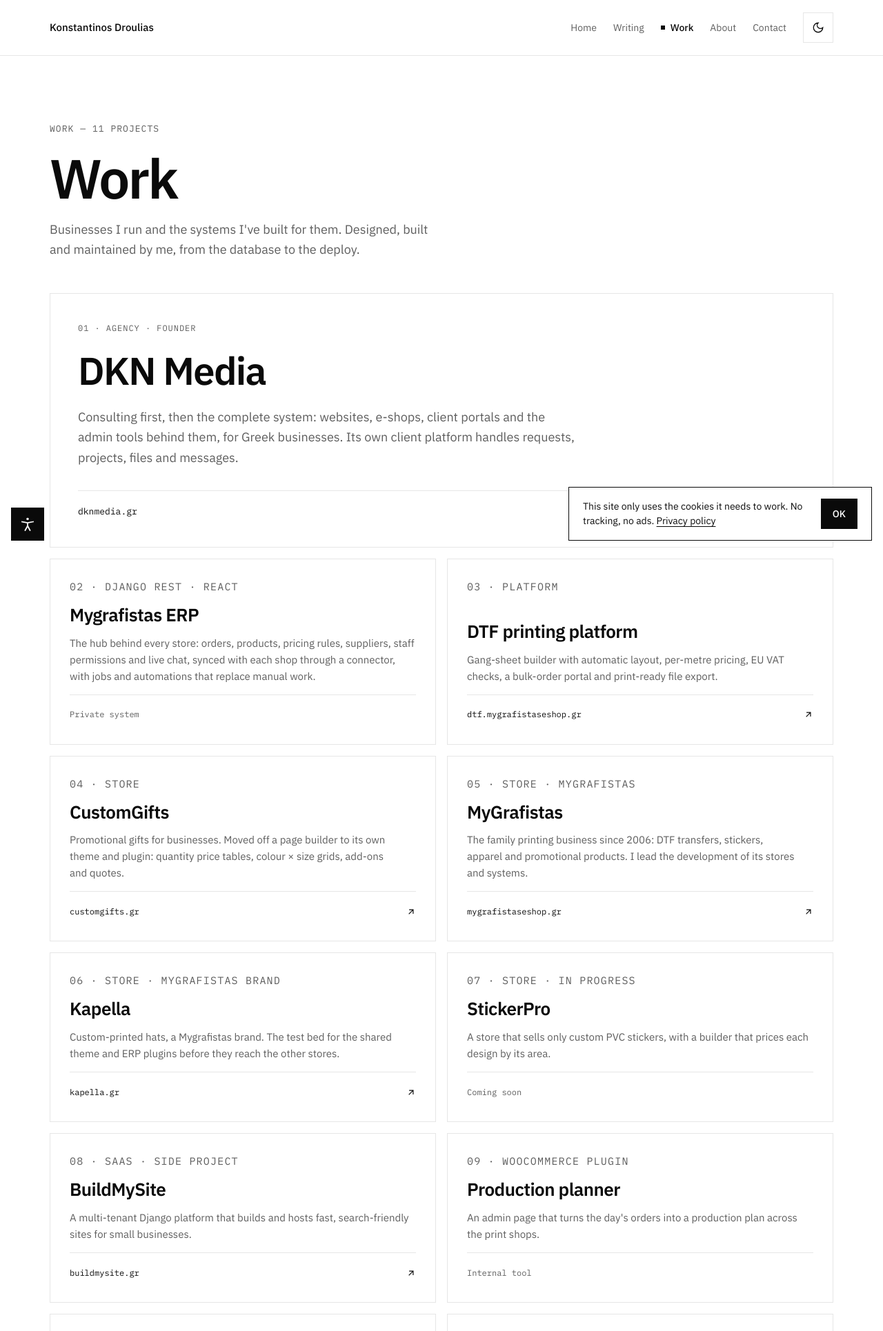
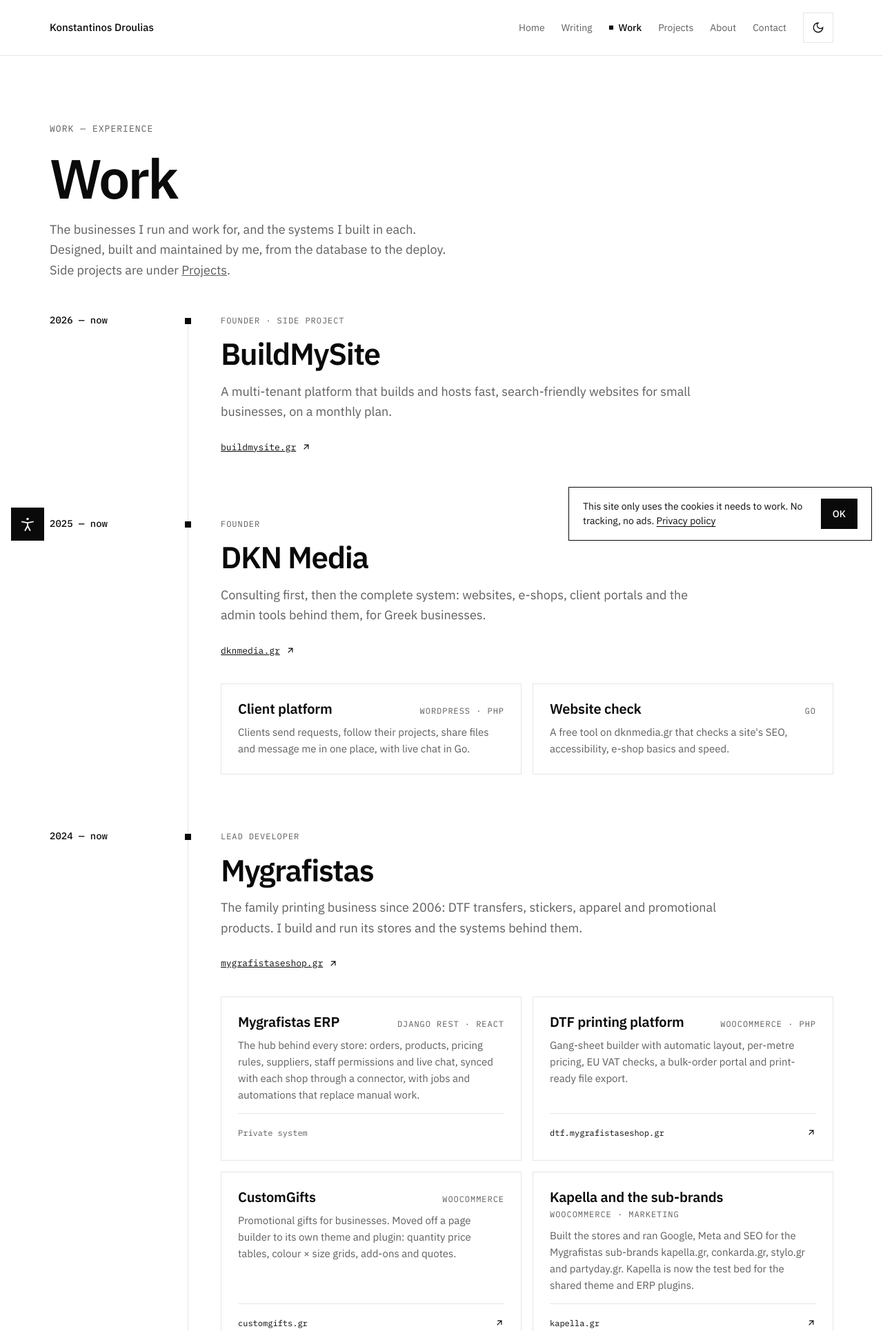
Before and after one commit to KonstantinosDroulias/Portfolio, a Django app: page /work/ in a window 1280 px wide. Shown: the top 1930 px of the page at 69% size. Run offline with Django 5.2, Linux system fonts and the light colour scheme; data comes from the database, SQL or seed files in the repository; parts of the project's set-up code (start-up, migrations or seed data) failed here and were passed over.

Commit message:
Work becomes an experience timeline; new Projects page managed in the CMS
Removes StickerPro, the production planner, Office check-in and Movie
Recommender from Work. Movie Recommender and Office check-in move to
Projects as seed entries.

Co-Authored-By: Claude Opus 5.5 <noreply@anthropic.com>

```diff
--- a/config/urls.py
+++ b/config/urls.py
@@ -15,6 +15,7 @@ urlpatterns = [
     path("writing/tag/<slug:tag>/", views.writing, name="tag"),
     path("writing/<slug:slug>/", views.post_detail, name="post"),
     path("work/", views.work, name="work"),
+    path("projects/", views.projects, name="projects"),
     path("about/", views.about, name="about"),
     path("contact/", views.contact, name="contact"),
     path("cv/", views.cv, name="cv"),
--- a/kd/cms_urls.py
+++ b/kd/cms_urls.py
@@ -13,6 +13,10 @@ urlpatterns = [
     path("posts/<int:pk>/delete/", cms.post_delete, name="post_delete"),
     path("preview/", cms.preview, name="preview"),
     path("upload/", cms.upload, name="upload"),
+    path("projects/", cms.project_list, name="projects"),
+    path("projects/new/", cms.project_edit, name="project_new"),
+    path("projects/<int:pk>/", cms.project_edit, name="project_edit"),
+    path("projects/<int:pk>/delete/", cms.project_delete, name="project_delete"),
     path("messages/", cms.inbox, name="messages"),
     path("messages/<int:pk>/", cms.message_action, name="message_action"),
     path("settings/", cms.site_settings, name="settings"),
--- a/kd/forms.py
+++ b/kd/forms.py
@@ -3,7 +3,7 @@ from django.contrib.auth import get_user_model
 from django.contrib.auth.password_validation import validate_password
 from django.utils.text import slugify
 
-from .models import Category, Post, Profile, SiteSettings, Tag
+from .models import Category, Post, Profile, Project, SiteSettings, Tag
 
 TOPICS = [("Website", "Website"), ("E-shop", "E-shop"), ("Business system", "Business system"), ("Something else", "Something else")]
 
@@ -155,3 +155,10 @@ class NewUserForm(forms.Form):
         pw = self.cleaned_data["password"]
         validate_password(pw)
         return pw
+
+
+class ProjectForm(forms.ModelForm):
+    class Meta:
+        model = Project
+        fields = ["title", "kind", "year", "summary", "stack", "url", "link_label", "order", "published"]
+        widgets = {"summary": forms.Textarea(attrs={"rows": 4})}
--- a/kd/sitemaps.py
+++ b/kd/sitemaps.py
@@ -18,7 +18,7 @@ class StaticSitemap(Https):
     changefreq = "monthly"
 
     def items(self):
-        return ["home", "writing", "work", "about", "contact", "privacy"]
+        return ["home", "writing", "work", "projects", "about", "contact", "privacy"]
 
     def location(self, item):
         return reverse(item)
--- a/kd/views.py
+++ b/kd/views.py
@@ -16,7 +16,7 @@ from django.views.decorators.http import require_GET
 
 from . import content
 from .forms import ContactForm
-from .models import Category, ContactMessage, Post, SiteSettings, Tag
+from .models import Category, ContactMessage, Post, Project, SiteSettings, Tag
 
 log = logging.getLogger(__name__)
 PER_PAGE = 12
@@ -53,7 +53,7 @@ def home(request):
     return render(request, "kd/home.html", {
         "nav": "home",
         "posts": Post.objects.live().select_related("category")[:4],
-        "projects": [p for p in content.WORK if p.get("home")],
+        "projects": content.HOME_WORK,
         "jsonld": [person_jsonld(site), json.dumps(website)],
         "person": owner(),
         "meta_title": "Konstantinos Droulias — Backend developer building business systems",
@@ -157,10 +157,18 @@ def post_detail(request, slug):
 
 
 def work(request):
-    feature = content.WORK[0]
-    return render(request, "kd/work.html", {"nav": "work", "feature": feature, "projects": content.WORK[1:],
+    return render(request, "kd/work.html", {"nav": "work", "experience": content.EXPERIENCE,
         "meta_title": "Work — Konstantinos Droulias",
-        "meta_description": "Business systems, e-shops and tools by Konstantinos Droulias: the DKN Media agency, the Mygrafistas ERP, a DTF printing platform, online stores and side projects."})
+        "meta_description": "Work experience of Konstantinos Droulias: founder of DKN Media and BuildMySite, lead developer at "
+                            "Mygrafistas, where he built the ERP, a DTF printing platform and the online stores."})
+
+
+def projects(request):
+    items = Project.objects.live()
+    return render(request, "kd/projects.html", {"nav": "projects", "items": items,
+        "meta_title": "Projects — Konstantinos Droulias",
+        "meta_description": "Side projects, experiments and coursework by Konstantinos Droulias: machine learning, "
+                            "web apps and tools, with the stack behind each one."})
 
 
 def about(request):
@@ -250,7 +258,8 @@ def llms_txt(request):
         "",
         f"- [Home]({base}/): who he is, latest writing, what he runs",
         f"- [About]({base}/about/): background, what he does, tools, what he is working on now",
-        f"- [Work]({base}/work/): projects and businesses with short descriptions",
+        f"- [Work]({base}/work/): work experience as a timeline, with the systems built in each role",
+        f"- [Projects]({base}/projects/): side projects, experiments and coursework",
         f"- [Writing]({base}/writing/): all blog posts",
         f"- [Contact]({base}/contact/): email and contact form",
         f"- [CV]({base}/cv/): PDF",
@@ -262,9 +271,18 @@ def llms_txt(request):
         topic = f" ({p.category.name})" if p.category else ""
         lines.append(f"- [{p.title}]({base}{p.get_absolute_url()}){topic}: {p.excerpt}".rstrip(": "))
     lines += ["", "## Work", ""]
-    for w in content.WORK:
-        link = f"[{w['name']}]({w['url']})" if w["url"] else w["name"]
-        lines.append(f"- {link} ({w['kind']}): {w['desc']}")
+    for e in content.EXPERIENCE:
+        org = f"[{e['org']}]({e['url']})" if e["url"] else e["org"]
+        lines.append(f"- {e['years']}, {e['role']}, {org}: {e['desc']}")
+        for b in e["built"]:
+            link = f"[{b['name']}]({b['url']})" if b["url"] else b["name"]
+            lines.append(f"  - {link} ({b['kind']}): {b['desc']}")
+    lines += ["", "## Projects", ""]
+    for pr in Project.objects.live():
+        link = f"[{pr.title}]({pr.url})" if pr.url else pr.title
+        extra = f" ({pr.kind})" if pr.kind else ""
+        stack = f" Stack: {pr.stack}." if pr.stack else ""
+        lines.append(f"- {link}{extra}: {pr.summary}{stack}")
     lines += ["", "## Optional", "", f"- [Full text of every post]({base}/llms-full.txt)", f"- [RSS feed]({base}/feed/)", ""]
     return HttpResponse("\n".join(lines), content_type="text/plain; charset=utf-8")
 
--- a/static/css/cms.css
+++ b/static/css/cms.css
@@ -174,3 +174,4 @@ details.panel[open] summary { margin-bottom: 0; }
 .avatar--sm { width: 36px; height: 36px; }
 .list__avatar { width: 40px; height: 40px; }
 .avatar--xl { width: 120px; height: 120px; }
+.cms-intro { margin: -8px 0 24px; max-width: 640px; font-size: 14px; }
--- a/static/css/site.css
+++ b/static/css/site.css
@@ -507,3 +507,35 @@ a.tcard__url:hover { text-decoration: underline; text-underline-offset: 4px; }
 .edu__school { margin: 0; font-weight: 500; }
 .edu__detail { margin: 0; color: var(--muted); line-height: 1.6; font-size: 15px; }
 @media (max-width: 480px) { .edu__item { flex-direction: column; padding: 20px; } }
+
+/* Work: experience timeline */
+.xp { position: relative; list-style: none; margin: 0 0 16px; padding: 0; }
+.xp::before { content: ""; position: absolute; left: 200px; top: 10px; bottom: 80px; width: 1px; background: var(--line); }
+.xp__item { position: relative; display: grid; grid-template-columns: 200px minmax(0, 1fr); padding-bottom: 80px; }
+.xp__item::before { content: ""; position: absolute; left: 196px; top: 6px; width: 9px; height: 9px; background: var(--fg); }
+.xp__years { margin: 0; padding-right: 24px; font: 500 14px/1.4 var(--mono); }
+.xp__body { padding-left: 48px; display: flex; flex-direction: column; gap: 14px; min-width: 0; }
+.xp__org { font-size: clamp(32px, 4vw, 44px); letter-spacing: -0.03em; }
+.xp__desc { margin: 0; font-size: 18px; line-height: 1.65; color: var(--muted); max-width: 720px; }
+.xp__url { align-self: flex-start; display: inline-flex; align-items: center; gap: 8px; min-height: 44px; font: 400 13px var(--mono); }
+.xp__url svg, .xp__link svg { width: 14px; height: 14px; }
+.xp__built { list-style: none; margin: 12px 0 0; padding: 0; display: grid; grid-template-columns: repeat(2, minmax(0, 1fr)); gap: 16px; }
+.xp__built li { border: 1px solid var(--line); padding: 24px; display: flex; flex-direction: column; gap: 10px; }
+.xp__built-head { display: flex; flex-wrap: wrap; justify-content: space-between; align-items: baseline; gap: 4px 12px; }
+.xp__built h3 { font-size: 20px; letter-spacing: -0.01em; }
+.xp__built p { margin: 0; font-size: 15px; line-height: 1.6; color: var(--muted); flex: 1; }
+.xp__link { margin-top: 4px; padding-top: 12px; border-top: 1px solid var(--line); display: flex; justify-content: space-between; align-items: center; min-height: 44px; font: 400 12px var(--mono); text-decoration: none; }
+a.xp__link:hover { text-decoration: underline; text-underline-offset: 4px; }
+@media (max-width: 760px) {
+  .xp::before { left: 4px; bottom: 56px; }
+  .xp__item { grid-template-columns: minmax(0, 1fr); gap: 10px; padding-bottom: 56px; }
+  .xp__item::before { left: 0; top: 4px; }
+  .xp__years, .xp__body { padding-left: 32px; }
+  .xp__built { grid-template-columns: minmax(0, 1fr); }
+  .xp__built li { padding: 20px; }
+}
+
+/* Projects: stack chips */
+.stack { list-style: none; margin: 0; padding: 0; display: flex; flex-wrap: wrap; gap: 6px; }
+.stack li { padding: 5px 8px; font: 400 12px/1.2 var(--mono); color: var(--fg); background: color-mix(in srgb, var(--fg) 7%, transparent); }
+.tcard > .label { flex: none; }
--- a/templates/cms/base.html
+++ b/templates/cms/base.html
@@ -21,6 +21,7 @@
       <li><a href="{% url 'cms:dashboard' %}"{% if section == 'dashboard' %} aria-current="page"{% endif %}>Dashboard</a></li>
       <li><a href="{% url 'cms:posts' %}"{% if section == 'posts' %} aria-current="page"{% endif %}>Posts</a></li>
       {% if request.user.is_superuser %}
+      <li><a href="{% url 'cms:projects' %}"{% if section == 'projects' %} aria-current="page"{% endif %}>Projects</a></li>
       <li><a href="{% url 'cms:messages' %}"{% if section == 'messages' %} aria-current="page"{% endif %}>Messages{% if unread %}<span class="count">{{ unread }}</span>{% endif %}</a></li>
       <li><a href="{% url 'cms:settings' %}"{% if section == 'settings' %} aria-current="page"{% endif %}>Contact info &amp; CV</a></li>
       <li><a href="{% url 'cms:users' %}"{% if section == 'users' %} aria-current="page"{% endif %}>Users</a></li>
--- a/templates/kd/work.html
+++ b/templates/kd/work.html
@@ -3,30 +3,40 @@
 <div class="wrap">
   <section class="page-head">
     <div class="page-head__copy">
-      <p class="label label--lg">Work — {{ projects|length|add:1 }} projects</p>
+      <p class="label label--lg">Work — experience</p>
       <h1>Work</h1>
-      <p class="lead">Businesses I run and the systems I've built for them. Designed, built and maintained by me, from the database to the deploy.</p>
+      <p class="lead">The businesses I run and work for, and the systems I built in each. Designed, built and maintained by me, from the database to the deploy. Side projects are under <a href="{% url 'projects' %}">Projects</a>.</p>
     </div>
   </section>
 
-  <section class="feature" aria-labelledby="f-name">
-    <p class="label">{{ feature.n }} · {{ feature.kind }}</p>
-    <h2 id="f-name" class="feature__name">{{ feature.name }}</h2>
-    <p class="feature__desc">{{ feature.desc }}</p>
-    <a class="feature__url" href="{{ feature.url }}" target="_blank" rel="noopener">{{ feature.domain }} <svg aria-hidden="true"><use href="#i-ext"/></svg></a>
-  </section>
-
-  <ul class="grid-2">
-    {% for w in projects %}
-    <li class="tcard">
-      <p class="label">{{ w.n }} · {{ w.kind }}</p>
-      <h2>{{ w.name }}</h2>
-      <p>{{ w.desc }}</p>
-      {% if w.url %}<a class="tcard__url" href="{{ w.url }}" target="_blank" rel="noopener">{{ w.domain }} <svg aria-hidden="true"><use href="#i-ext"/></svg></a>
-      {% else %}<span class="tcard__url muted">{{ w.domain }}</span>{% endif %}
+  <ol class="xp">
+    {% for e in experience %}
+    <li class="xp__item">
+      <p class="xp__years">{{ e.years }}</p>
+      <div class="xp__body">
+        <p class="label">{{ e.role }}</p>
+        <h2 class="xp__org">{{ e.org }}</h2>
+        <p class="xp__desc">{{ e.desc }}</p>
+        {% if e.url %}<a class="xp__url" href="{{ e.url }}" target="_blank" rel="noopener">{{ e.domain }} <svg aria-hidden="true"><use href="#i-ext"/></svg></a>{% endif %}
+        {% if e.built %}
+        <ul class="xp__built" aria-label="Built at {{ e.org }}">
+          {% for b in e.built %}
+          <li>
+            <div class="xp__built-head">
+              <h3>{{ b.name }}</h3>
+              <span class="label">{{ b.kind }}</span>
+            </div>
+            <p>{{ b.desc }}</p>
+            {% if b.url %}<a class="xp__link" href="{{ b.url }}" target="_blank" rel="noopener">{{ b.domain }} <svg aria-hidden="true"><use href="#i-ext"/></svg></a>
+            {% elif b.domain %}<span class="xp__link muted">{{ b.domain }}</span>{% endif %}
+          </li>
+          {% endfor %}
+        </ul>
+        {% endif %}
+      </div>
     </li>
     {% endfor %}
-  </ul>
+  </ol>
 
   <section class="cta" aria-labelledby="cta-h">
     <div><h2 id="cta-h">Want something like this for your business?</h2><p>Tell me how your business runs and I'll tell you what I'd build.</p></div>
--- a/templates/partials/header.html
+++ b/templates/partials/header.html
@@ -6,6 +6,7 @@
         <li><a href="{% url 'home' %}"{% if nav == 'home' %} aria-current="page"{% endif %}>Home</a></li>
         <li><a href="{% url 'writing' %}"{% if nav == 'writing' %} aria-current="page"{% endif %}>Writing</a></li>
         <li><a href="{% url 'work' %}"{% if nav == 'work' %} aria-current="page"{% endif %}>Work</a></li>
+        <li><a href="{% url 'projects' %}"{% if nav == 'projects' %} aria-current="page"{% endif %}>Projects</a></li>
         <li><a href="{% url 'about' %}"{% if nav == 'about' %} aria-current="page"{% endif %}>About</a></li>
         <li><a href="{% url 'contact' %}"{% if nav == 'contact' %} aria-current="page"{% endif %}>Contact</a></li>
       </ul>
```
Also changed, not shown: kd/cms.py (+30 -2 lines), kd/content.py (+42 -30 lines), kd/models.py (+38 -0 lines), kd/tests.py (+32 -0 lines), templates/cms/project_edit.html (added, +31 -0 lines), templates/cms/projects.html (added, +21 -0 lines), templates/kd/projects.html (added, +28 -0 lines), kd/migrations/0003_project.py (added).
